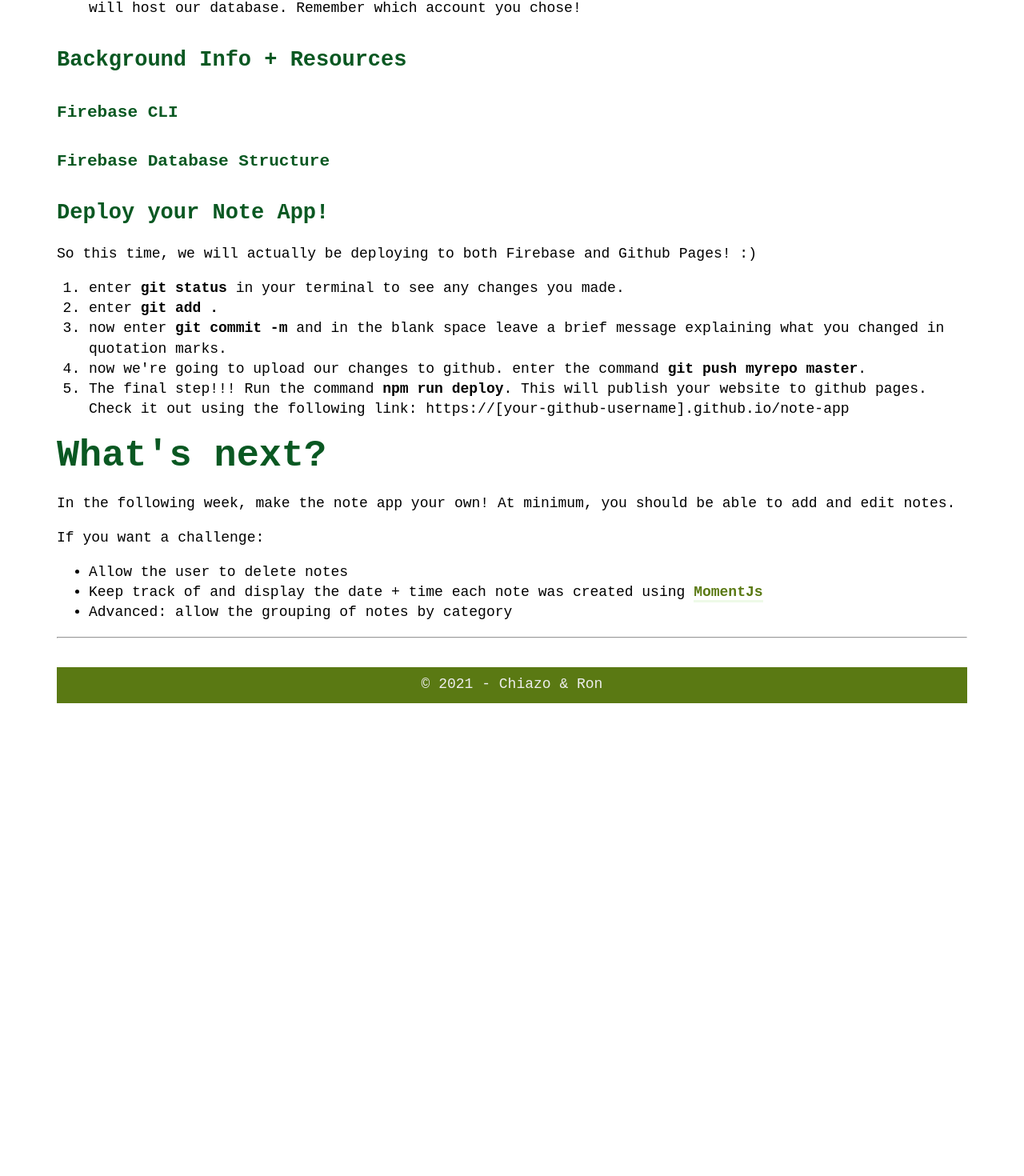
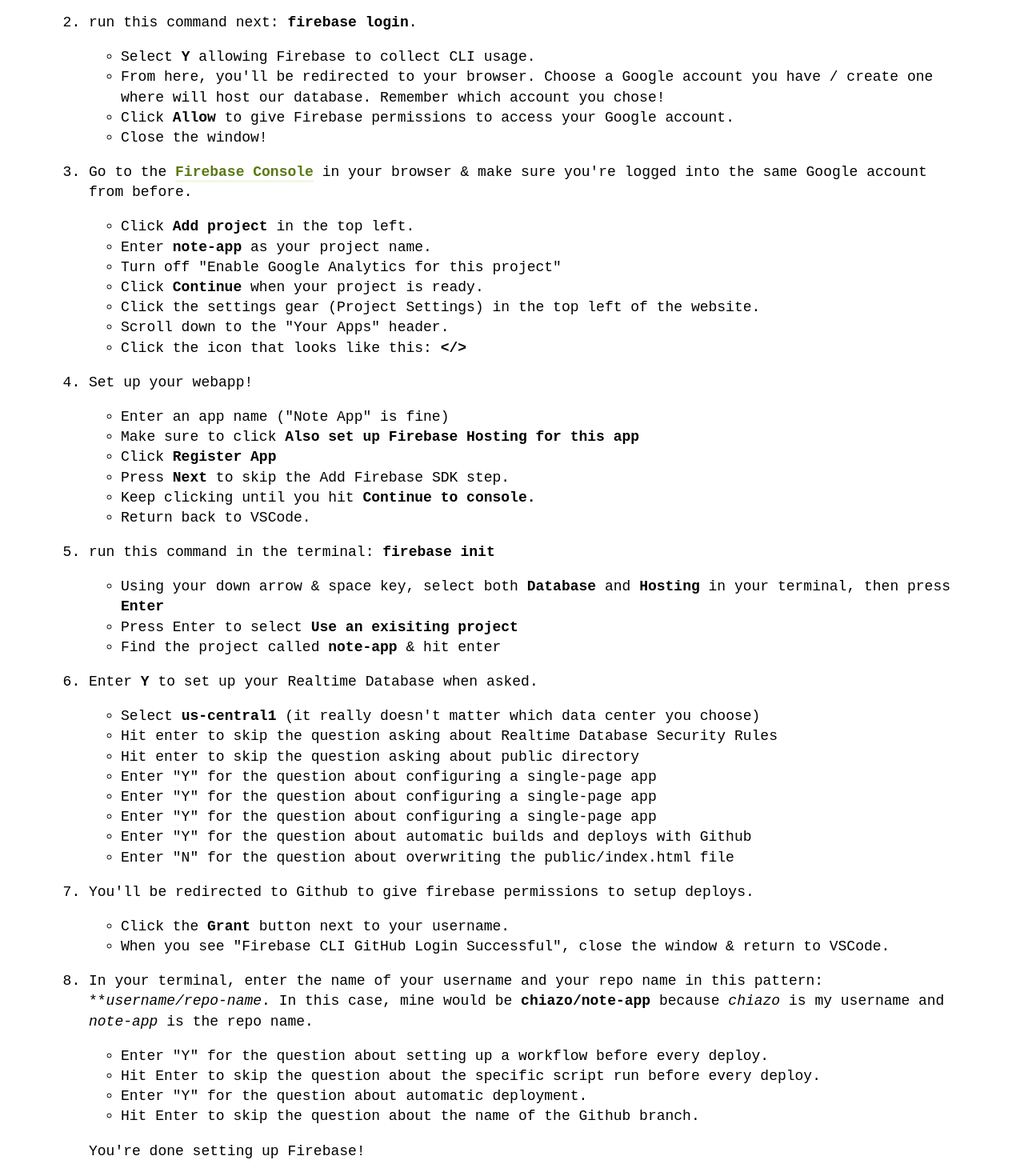
Before and after one commit to vydeng/vydeng.github.io, a React (Create React App) app: page /lesson-four in a window 1280 px wide. Shown: the part 1273-2743 px from the top of the page at 80% size. Before the commit the page ends 2188 px from the top, so only its background shows below. Built offline with nearby package versions, Linux system fonts and the light colour scheme.

Commit message:
firebase setup instructions

```diff
--- a/src/data/markdown/lesson_four.js
+++ b/src/data/markdown/lesson_four.js
@@ -25,14 +25,56 @@
 
 ## Setting up Firebase
 
-1. run the following command: **npm install -g firebase-tools**
-2. run this command next: **firebase login**. From here, choose a Google account you have / create one where will host our database. Remember which account you chose!
+1. run the following command: **npm install -g firebase-tools**. If it doesn't work, try **sudo npm install -g firebase-tools**.
+2. run this command next: **firebase login**.
+    - Select **Y** allowing Firebase to collect CLI usage.
+    - From here, you'll be redirected to your browser. Choose a Google account you have / create one where will host our database. Remember which account you chose!
+    - Click **Allow** to give Firebase permissions to access your Google account.
+    - Close the window!
+3. Go to the [Firebase Console](https://console.firebase.google.com/u/0/) in your browser & make sure you're logged into the same Google account from before.
+    - Click **Add project** in the top left.
+    - Enter **note-app** as your project name.
+    - Turn off "Enable Google Analytics for this project"
+    - Click **Continue** when your project is ready.
+    - Click the settings gear (Project Settings) in the top left of the website.
+    - Scroll down to the "Your Apps" header.
+    - Click the icon that looks like this: **</>**
+4. Set up your webapp!
+    - Enter an app name ("Note App" is fine)
+    - Make sure to click **Also set up Firebase Hosting for this app**
+    - Click **Register App**
+    - Press **Next** to skip the Add Firebase SDK step.
+    - Keep clicking until you hit **Continue to console.**
+    - Return back to VSCode.
+5. run this command in the terminal: **firebase init**
+    - Using your down arrow & space key, select both **Database** and **Hosting** in your terminal, then press **Enter**
+    - Press Enter to select **Use an exisiting project**
+    - Find the project called **note-app** & hit enter
+6. Enter **Y** to set up your Realtime Database when asked.
+    - Select **us-central1** (it really doesn't matter which data center you choose)
+    - Hit enter to skip the question asking about Realtime Database Security Rules
+    - Hit enter to skip the question asking about public directory
+    - Enter "Y" for the question about configuring a single-page app
+    - Enter "Y" for the question about configuring a single-page app
+    - Enter "Y" for the question about configuring a single-page app
+    - Enter "Y" for the question about automatic builds and deploys with Github
+    - Enter "N" for the question about overwriting the public/index.html file
+7. You'll be redirected to Github to give firebase permissions to setup deploys.
+    - Click the **Grant** button next to your username.
+    - When you see "Firebase CLI GitHub Login Successful", close the window & return to VSCode.
+8. In your terminal, enter the name of your username and your repo name in this pattern: ***username/repo-name*. In this case, mine would be **chiazo/note-app** because _chiazo_ is my username and _note-app_ is the repo name.
+    - Enter "Y" for the question about setting up a workflow before every deploy.
+    - Hit Enter to skip the question about the specific script run before every deploy.
+    - Enter "Y" for the question about automatic deployment.
+    - Hit Enter to skip the question about the name of the Github branch.
+
+    You're done setting up Firebase!
 
 ## Background Info + Resources
 
-### Firebase CLI
+### Firebase Database Structure
 
-### Firebase Database Structure
+Firebase is a NoSQL database. In this specific case, this means it will act like a series of nested objects! The most important concepts and methods you need to know are the following:
 
 
 ## Deploy your Note App!
```
Also changed, not shown: 2 other files (tests, documents, lock files or other folders).
